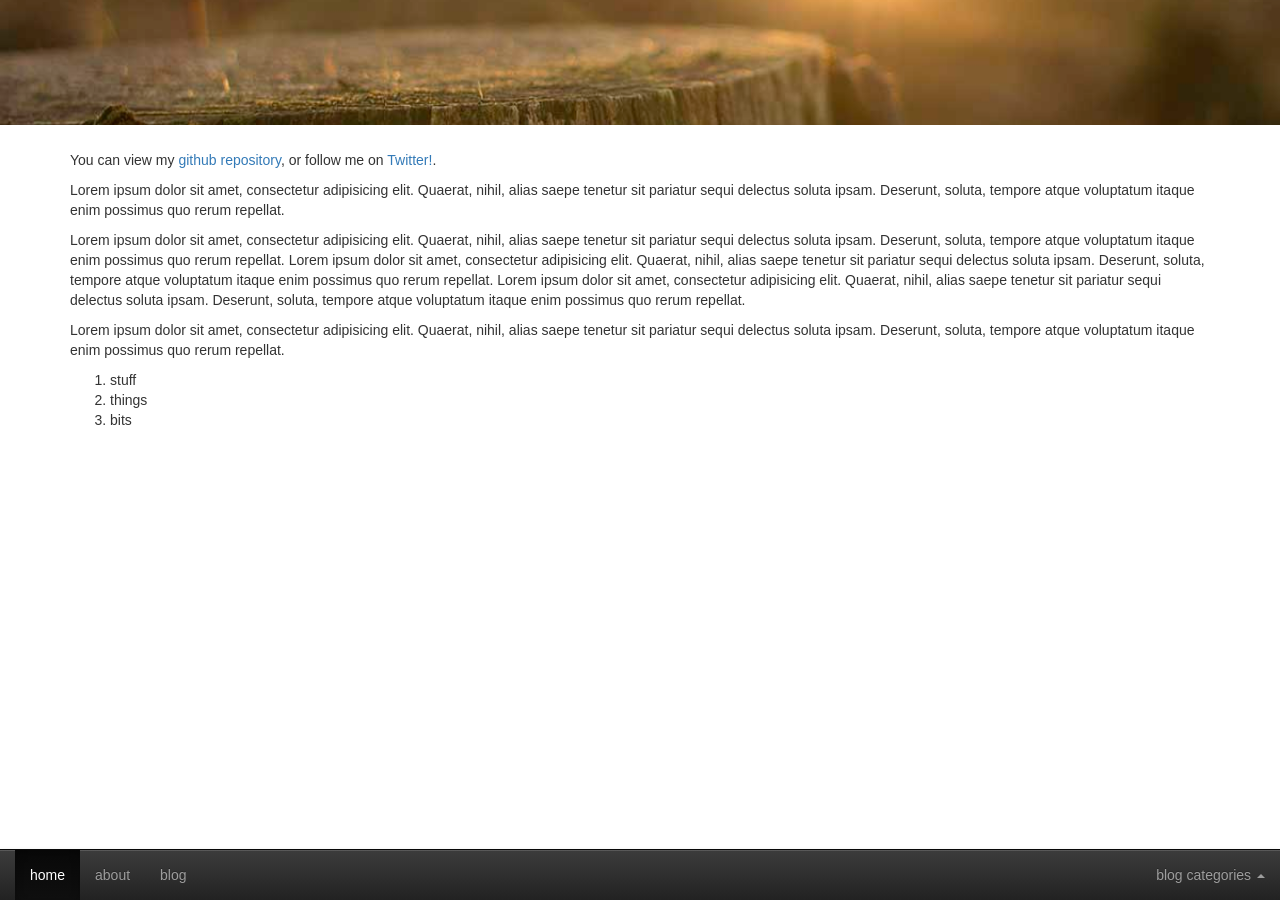
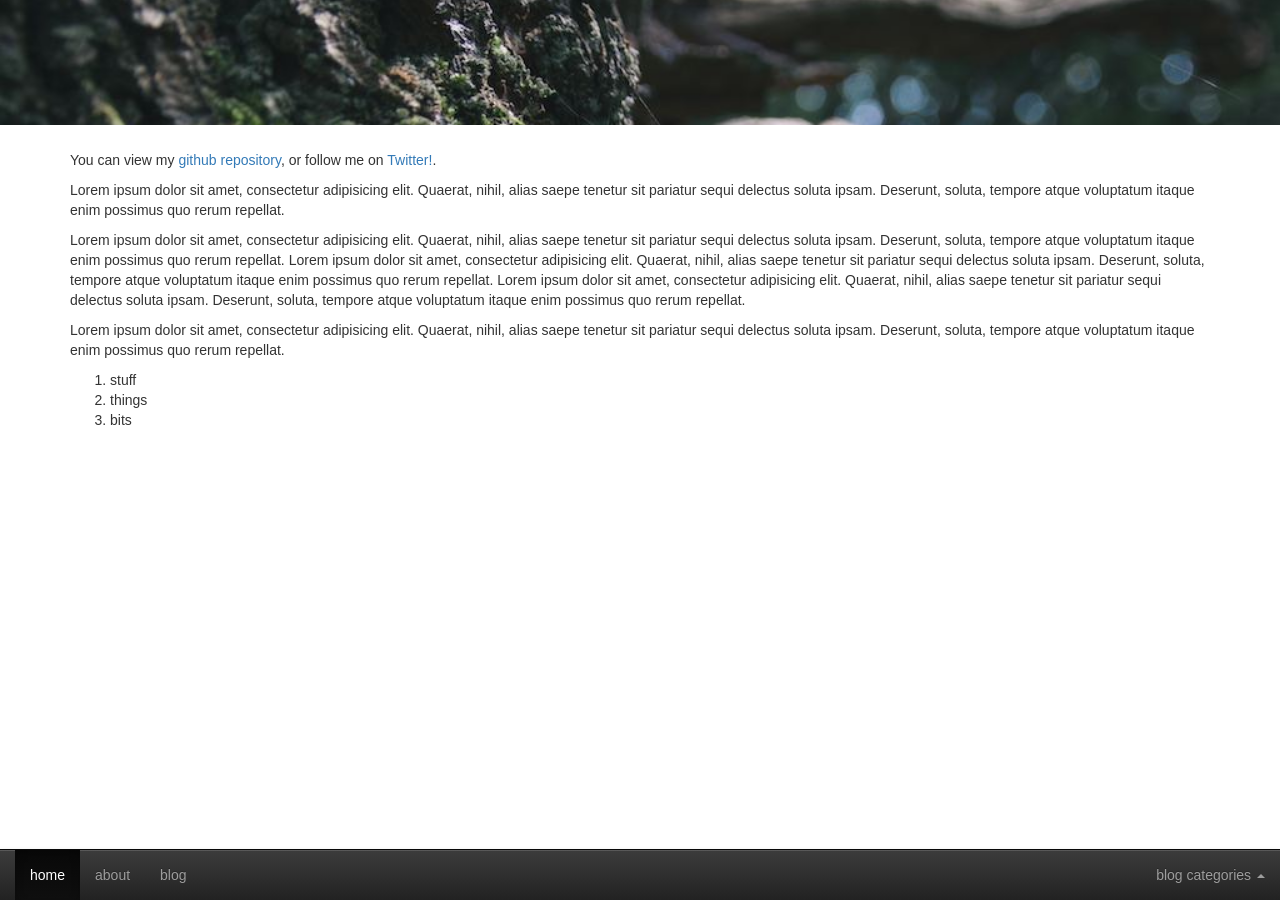
Before and after one commit to guyjin/guyjin.github.io, a Jekyll site: the page built from about.md, in a window 1280 px wide. Built offline with Jekyll 4.4.1, drawn with Linux system fonts in a browser that asks for light colours; nearby versions of some CDN libraries.

Commit message:
changed banner img

```diff
--- a/_includes/banner.html
+++ b/_includes/banner.html
@@ -1,3 +1,3 @@
 <div class="banner">
-	<img src="/img/banner.jpg" alt="tree stump">
+	<img src="/img/mossy_wood.jpg" alt="tree stump">
 </div>
```
